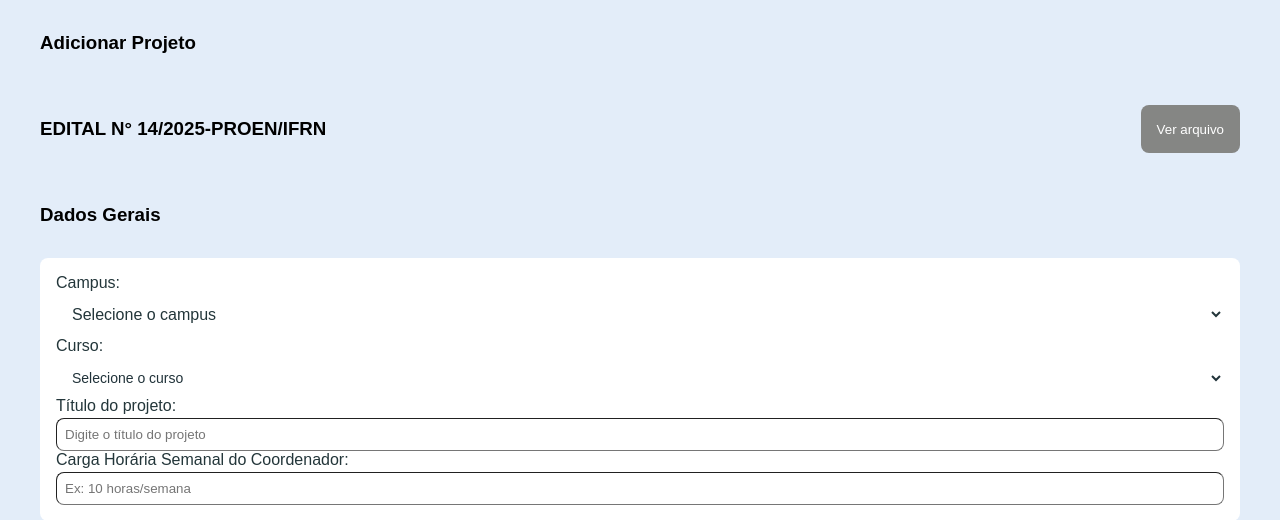
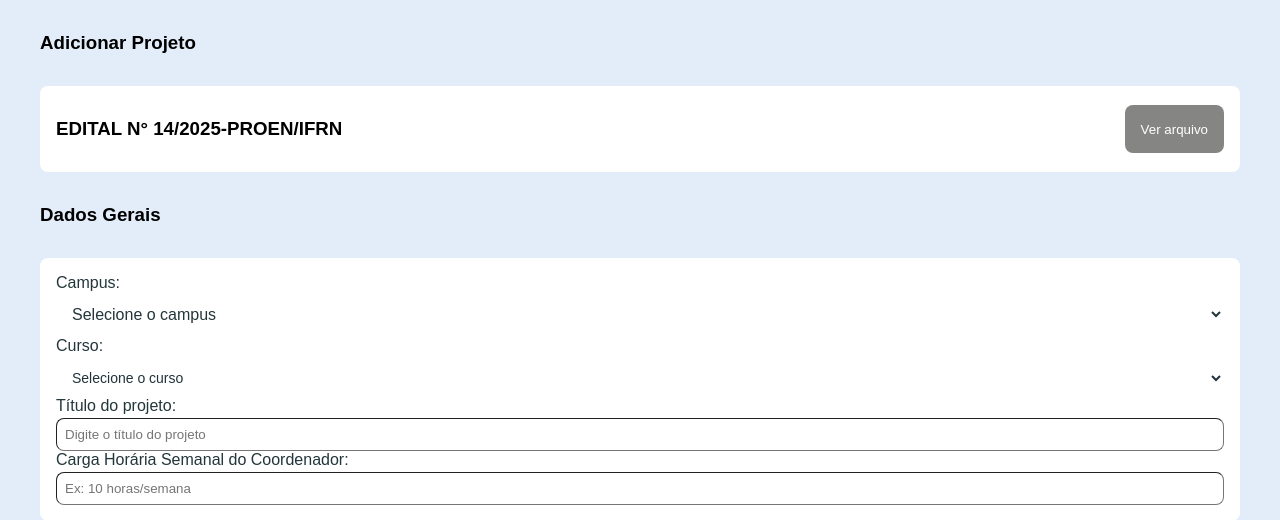
Before and after one commit to HeitorQueiroga49355/integrador-1, a Django app: template projeto-flow/pesquisador/templates/pesquisador/adicionar_projeto.html in a window 1280 px wide. Shown: the top 520 px of the page. Run offline with Django 5.2, Linux system fonts and the light colour scheme; the template is opened without the code that fills it, so the values that code supplies are empty; some web fonts are replaced.

Commit message:
pequena alteração na aparencia do nome do edital

```diff
--- a/projeto-flow/pesquisador/static/css/style.css
+++ b/projeto-flow/pesquisador/static/css/style.css
@@ -200,13 +200,21 @@ h3 {
 
 
 /* Adicionar Projeto */
+.titulo_com_btn{
+  display: flex;
+  justify-content: space-between;
+  align-items: center;
+  background-color: var(--branco);
+  border-radius: .5rem;
+  padding: 0 1rem;
+}
+
 .form-grid{
       display:grid;
       grid-template-columns: 1fr 1fr;
       gap:1rem 1rem;
       align-items:center;
 }
-
 
 
 .label_form_pesquisador{
--- a/projeto-flow/pesquisador/templates/pesquisador/adicionar_projeto.html
+++ b/projeto-flow/pesquisador/templates/pesquisador/adicionar_projeto.html
@@ -11,7 +11,7 @@
     <main class="main_pesquisador_conteudo">
         <h3>Adicionar Projeto</h3>
 
-        <div class="info_btn_editais">
+        <div class="titulo_com_btn">
             <h3>EDITAL N° 14/2025-PROEN/IFRN</h3>
             <button class="btn-cinza">Ver arquivo</button>
         </div>
```
